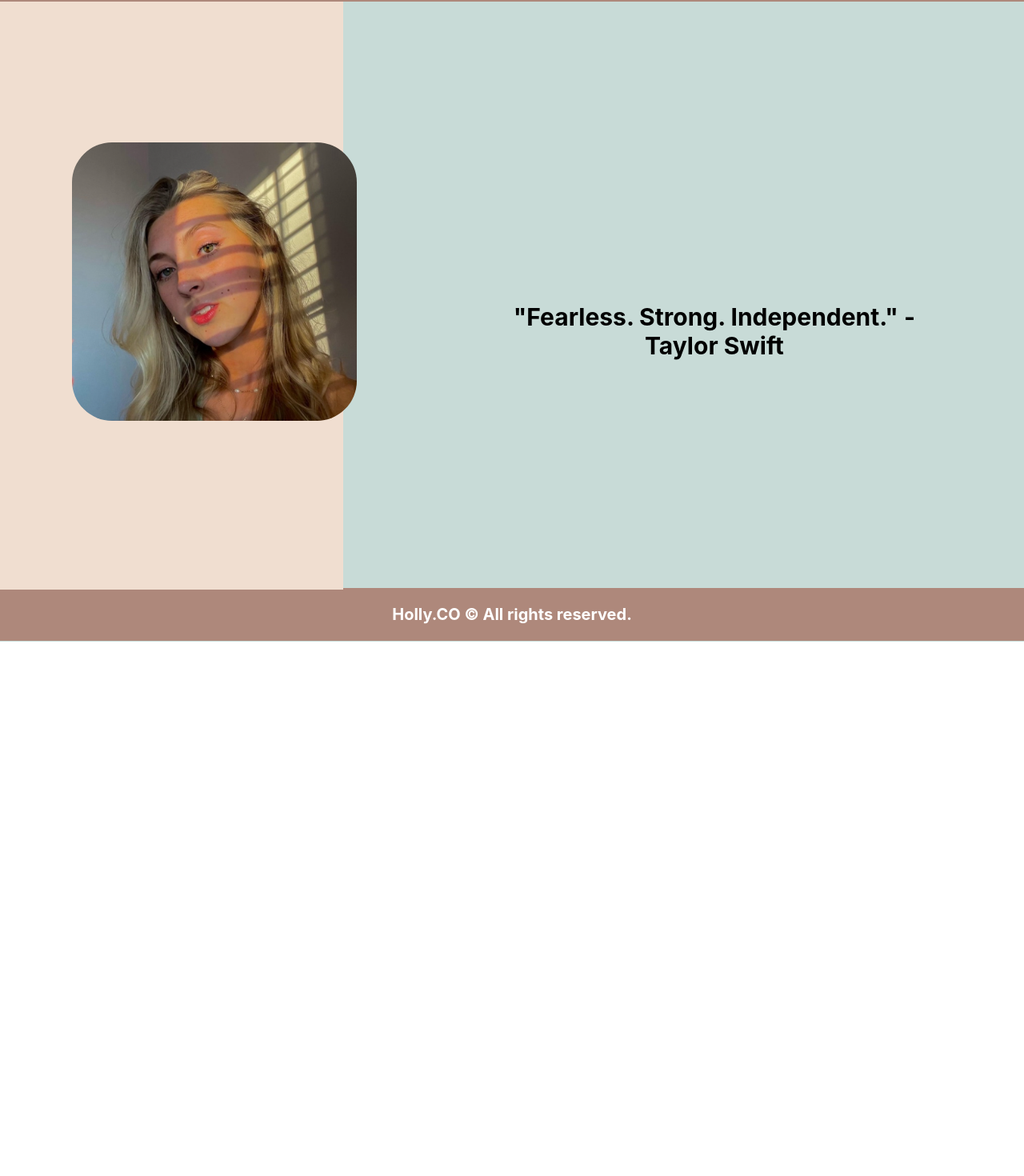
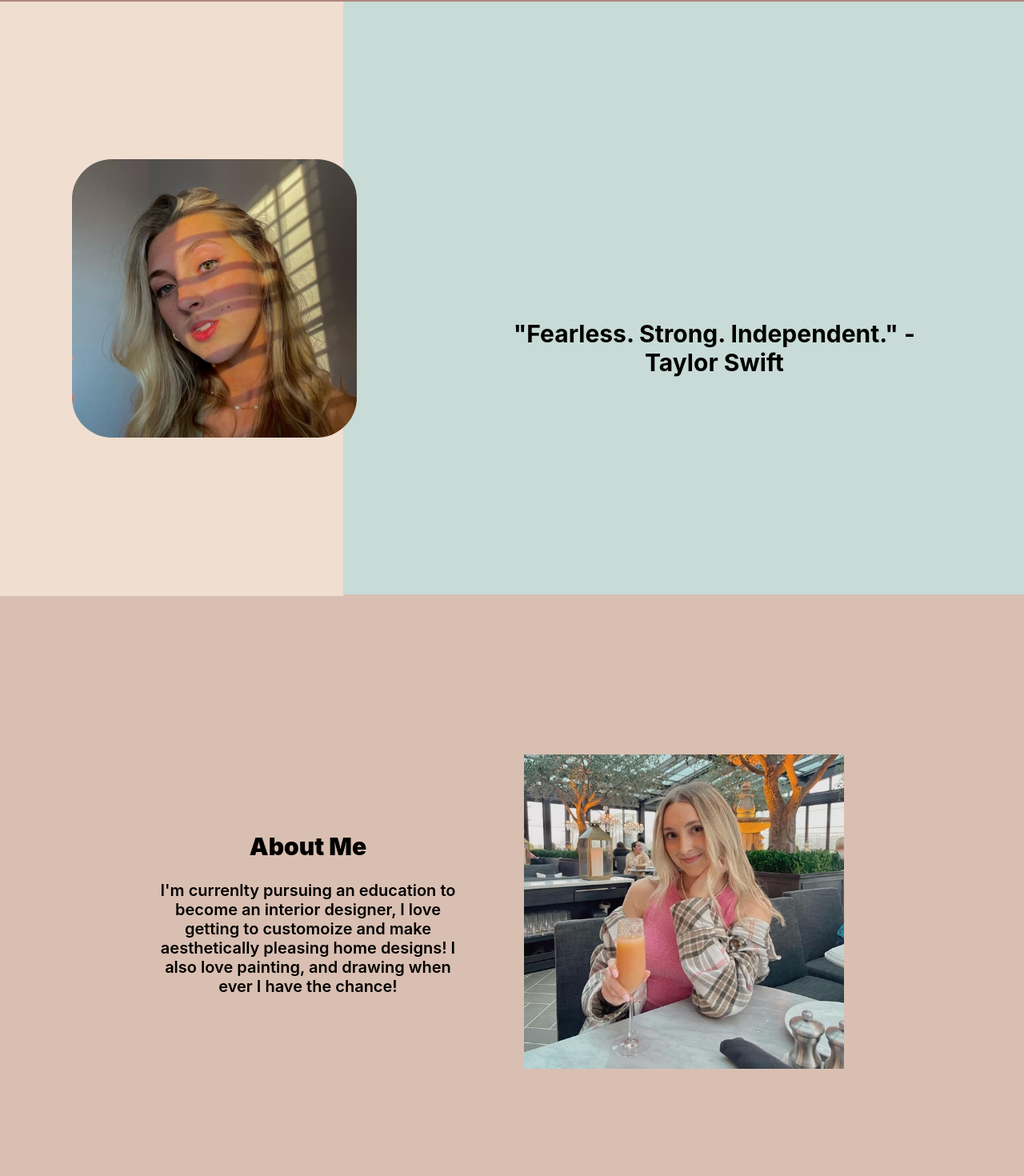
Before and after one commit to TheWiseSailor/HM.CO, a React (Create React App) app: page / in a window 1280 px wide. Shown: the part 63-1533 px from the top of the page at 80% size. Before the commit the page ends 865 px from the top, so only its background shows below. Built offline with nearby package versions, Linux system fonts and the light colour scheme.

Commit message:
minor additions

```diff
--- a/src/Components/HomePage/AboutMe/AboutMe.css
+++ b/src/Components/HomePage/AboutMe/AboutMe.css
@@ -0,0 +1,78 @@
+.AboutBG{
+background-color: #d9bfb1 ;
+}
+
+.about-me-container-primary {
+  display: flex;
+  text-align: center;
+  align-items: center;
+position: relative;
+margin: 0 auto;
+  padding-top: 200px;
+  padding-bottom: 250px;
+  max-width: 1050px;
+}
+
+/* ABContainer */
+.ABContainer{
+padding: 70px;
+}
+.profile-picture {
+  max-width: 400px;
+  height: auto;
+}
+
+.about-me-text {
+  flex: 1;
+}
+
+.about-me-text h2 {
+  font-size: 24px;
+  margin-bottom: 10px;
+}
+
+.about-me-text p {
+  font-size: 16px;
+  line-height: 1.5;
+}
+/* AboutMeP */
+
+.AboutMeP{
+  max-width: 400px;
+}
+
+/* media queries */
+
+@media (min-width: 769px) {
+  .H2Header{
+font-weight: bolder;
+font-size: 30px;
+  }
+.ABContainer{
+
+  font-weight: 600;
+  font-size: 20px;
+}
+}
+
+@media (max-width: 768px) {
+  .about-me-container-primary {
+    flex-direction: column-reverse;
+    align-items: center;
+  }
+
+  .ABContainer {
+    padding: 20px;
+    text-align: center;
+  }
+
+  .profile-picture {
+    max-width: 100vw;
+margin-top: -200px;
+margin-bottom: 100px;
+  }
+  .AboutMeP{
+    font-size: 20px;
+    margin-bottom: -50px;
+  }
+}
--- a/src/Components/HomePage/AboutMe/AboutMe.js
+++ b/src/Components/HomePage/AboutMe/AboutMe.js
@@ -0,0 +1,20 @@
+import React from 'react';
+import './AboutMe.css'; // Import the CSS file
+import Holly2 from'./AboutMeImages/Holly2.png'
+const AboutMe = () => {
+  return (
+    <div className='AboutBG'>
+    <div className="about-me-container-primary">
+
+      <div className="ABContainer">
+        <h2 className='H2Header'>About Me</h2>
+        <p className='AboutMeP'>
+I'm currenlty pursuing an education to become an interior designer, I love getting to customoize and make aesthetically pleasing home designs! I also love painting, and drawing when ever I have the chance!       </p>
+      </div>
+      <img src={Holly2} alt="Profile Picture" className="profile-picture" />
+    </div>
+    </div>
+  );
+};
+
+export default AboutMe;
--- a/src/Components/HomePage/Hero/Hero.css
+++ b/src/Components/HomePage/Hero/Hero.css
@@ -1,8 +1,8 @@
 .HomePagePrimary {
   background-color: #C8DBD7;
-  height: 100vh;
+  height: 92.71vh;
   display: flex;
-  flex-direction: row; /* Changed from column to row */
+  flex-direction: row;
   align-items: center;
 }
 
@@ -16,10 +16,10 @@
 }
 
 .Section1 {
-  display: flex; /* Use flexbox */
+  display: flex;
   margin: 0 auto;
   text-align: center;
-margin-top: -100px !important;
+
 }
 
 .P1 {
@@ -31,7 +31,7 @@
   position: absolute;
   left: 0;
   top: 0;
-  height: 100%; /* Set height to 100% */
+  height: 100vh;
   width: 33.5vw;
 }
 
@@ -40,7 +40,17 @@
     display: flex;
     max-width: 1100px;
     margin: 0 auto;
+
   }
+  .LeftBackground {
+    background-color: #F0DED0;
+    position: absolute;
+    left: 0;
+    top: 0;
+
+    width: 33.5vw;
+  }
+
   .P1{
     padding-left: 150px;
     font-weight: bold;
@@ -55,10 +65,20 @@
 
 @media (max-width: 1244px) {
   .P1 {display: none;}
+  .LeftBackground{
+    height: 101vh;
+  }
+}
+@media (max-width: 1644px) {
+
+  .LeftBackground{
+    height: 101vh;
+  }
 }
 @media (max-width: 767px) {
   .LeftBackground {
     display: none;
+
   }
 
   /* HERO AND P1 */
@@ -69,12 +89,13 @@
 
   .Holly1 {
     max-width: 300px;
-    margin-top: 100px; /* Adjusted margin */
+    margin-top: 100px ;
+    margin-top: 200px;
   }
 
   .P2 {
-    margin-left: 0; /* Reset margin */
-    margin-top: 20px; /* Adjusted margin */
+    margin-left: 0;
+    margin-top: 20px;
     max-width: 330px;
     margin-top: 50px;
     font-weight: bold;
--- a/src/Components/HomeRender.js
+++ b/src/Components/HomeRender.js
@@ -1,11 +1,13 @@
 // HomeRender.js
 import React from 'react';
-import HomePage from './HomePage/Hero/Hero';
+import Hero from './HomePage/Hero/Hero';
+import AboutMe from './HomePage/AboutMe/AboutMe';
 
 const HomeRender = () => {
   return (
     <div>
-      <HomePage />
+      <Hero />
+      <AboutMe />
     </div>
   );
 }
```
Also changed, not shown: src/Components/HomePage/AboutMe/AboutMeImages/Holly2.png (added).
